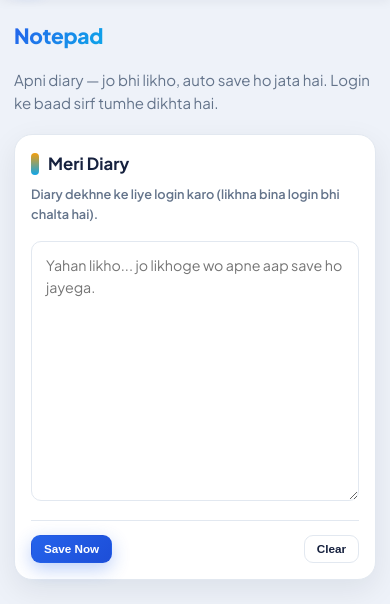
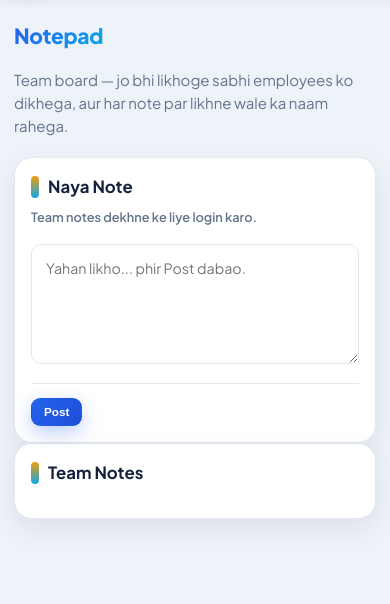
Before and after one commit to cloudman549/nxtgenprs, a Flask app: page /notepad in a window 390 px wide. Shown: the part 55-659 px from the top of the page. Run offline with Flask 3, Linux system fonts and the light colour scheme; some libraries are stand-ins or nearby versions.

Commit message:
22OCT 7:38

```diff
--- a/app.py
+++ b/app.py
@@ -133,6 +133,9 @@
 
 notepad_col = db["notepad"]
 
+# Shared team notes board (sabki dikhti hain, author tag ke saath).
+notes_col = db["notepad_notes"]
+
 chat_col = db["chat_messages"]
 try:
     chat_col.create_index("ts")
@@ -177,25 +180,45 @@
         fresh_ids_col.create_index([("user_id", ASCENDING)], unique=False)
     except PyMongoError as exc:
         logger.warning("Index 'fresh_ids.user_id' not created: %s", exc)
-
-
-_init_db()
+    try:
+        notes_col.create_index([("created_at", ASCENDING)], unique=False)
+    except PyMongoError as exc:
+        logger.warning("Index 'notes.created_at' not created: %s", exc)
+
+
+def _init_db_more():
+    """Bhaari/optional indexes — call-members, call-signals, shares, etc."""
+    for coll, keys, kw in (
+        (call_members_col, [("user_id", ASCENDING), ("room", ASCENDING)], {"unique": True}),
+        (call_members_col, [("room", ASCENDING), ("last_seen", ASCENDING)], {}),
+        (call_signals_col, [("room", ASCENDING), ("_id", ASCENDING)], {}),
+        (pdfs_col, [("share_token", ASCENDING)], {"sparse": True}),
+        (fresh_ids_col, [("created_at", ASCENDING)], {}),
+        (tickets_col, [("user_id", ASCENDING), ("created_at", ASCENDING)], {}),
+    ):
+        try:
+            coll.create_index(keys, **kw)
+        except PyMongoError as exc:
+            logger.warning("Index %s not created: %s", keys, exc)
 
 
 def _warm_mongo_background():
+    """Import ko block kiye bina Mongo warm-up + DB init + admin bootstrap."""
     try:
         _prime_mongo()
         logger.info("Mongo pool warmed")
     except Exception:
         logger.warning("Mongo warm-up skipped")
-
-
-try:
-    import threading as _threading
-
-    _threading.Thread(target=_warm_mongo_background, daemon=True).start()
-except Exception:
-    pass
+    try:
+        _init_db()
+        _init_db_more()
+        logger.info("DB indexes ensured")
+    except Exception:
+        logger.exception("DB init failed")
+    try:
+        _bootstrap_admin()
+    except Exception:
+        logger.exception("Bootstrap admin failed")
 
 
 def _backfill_expires_at():
@@ -252,10 +275,7 @@
     logger.info("Bootstrap admin created: %s", Config.ADMIN_USERNAME)
 
 
-try:
-    _bootstrap_admin()
-except PyMongoError:
-    logger.exception("Could not bootstrap admin user (is MongoDB reachable?)")
+# (DB init + admin bootstrap ab background warm thread me — neeche start hota hai)
 
 # ---------------------------------------------------------------- Helpers
 _CACHE = {}
@@ -2381,7 +2401,7 @@
     bg.save(buf, format="PNG")
     payload = {"image": base64.b64encode(buf.getvalue()).decode("ascii")}
     try:
-        r = requests.post(_IR_CAPTCHA_SVC, json=payload, timeout=25)
+        r = requests.post(_IR_CAPTCHA_SVC, json=payload, timeout=8)
         if r.status_code == 200:
             j = r.json()
             if j.get("success") and j.get("answer") is not None:
@@ -2404,14 +2424,16 @@
         png = session.get(f"https://www.indianrail.gov.in/enquiry/captchaDraw.png?t={int(time.time() * 1000)}", timeout=20).content
     except Exception:
         return ""
-    try:
-        ans = _ir_solve_captcha_remote(png)
+    # 1) Local pure solver (fast, no third-party, Vercel par bhi chalta hai)
+    try:
+        ans = _ir_solve_captcha_pure(png)
         if ans:
             return ans
     except Exception:
         pass
-    try:
-        ans = _ir_solve_captcha_pure(png)
+    # 2) Remote solver — sirf tab jab pure fail ho (fallback)
+    try:
+        ans = _ir_solve_captcha_remote(png)
         if ans:
             return ans
     except Exception:
@@ -3654,42 +3676,107 @@
     return render_template("dashboard.html", user=user)
 
 
+def _serialize_note(doc, user):
+    author_id = doc.get("author_id", "")
+    return {
+        "id": str(doc["_id"]),
+        "author": doc.get("author_name", ""),
+        "author_id": author_id,
+        "text": doc.get("text", ""),
+        "created_at": doc.get("created_at").isoformat() if hasattr(doc.get("created_at"), "isoformat") else "",
+        "edited": bool(doc.get("edited_by")),
+        "edited_by": doc.get("edited_by", ""),
+        "mine": author_id == str((user or {}).get("_id", "")),
+    }
+
+
 @app.route("/api/notepad", methods=["GET"])
 def api_get_notepad():
     user = get_current_user()
     if user is None:
         return jsonify({"success": False, "error": "login-required"}), 401
-    doc = notepad_col.find_one({"user_id": str(user["_id"])})
+    docs = list(notes_col.find({}).sort("created_at", ASCENDING).limit(500))
     return jsonify({
         "success": True,
-        "content": (doc or {}).get("content", ""),
-        "updated_at": (doc or {}).get("updated_at"),
+        "me_id": str(user["_id"]),
+        "notes": [_serialize_note(d, user) for d in docs],
     })
 
 
 @app.route("/api/notepad", methods=["POST"])
 @csrf_protected
 def api_save_notepad():
+    user = get_current_user()
+    if user is None:
+        return jsonify({"success": False, "error": "login-required"}), 401
     data = request.get_json(silent=True) or request.form
-    content = data.get("content") or ""
+    text = (data.get("text") or data.get("content") or "").strip()
+    if not text:
+        return jsonify({"success": False, "error": "Kuch likho."}), 400
+    if len(text) > 2000:
+        return jsonify({"success": False, "error": "2000 characters se chhota rakho."}), 400
+    doc = {
+        "author_id": str(user["_id"]),
+        "author_name": user.get("username", ""),
+        "text": text,
+        "created_at": datetime.now(timezone.utc),
+    }
+    try:
+        result = notes_col.insert_one(doc)
+    except PyMongoError:
+        logger.exception("Could not save note")
+        return jsonify({"success": False, "error": "Note save nahi hua."}), 500
+    doc["_id"] = result.inserted_id
+    return jsonify({"success": True, "note": _serialize_note(doc, user)}), 201
+
+
+@app.route("/api/notepad/<note_id>", methods=["PUT"])
+@csrf_protected
+def api_edit_notepad(note_id):
     user = get_current_user()
-    if user is not None:
-        filter_q = {"user_id": str(user["_id"])}
-    else:
-        device = (data.get("device") or "").strip()
-        if not device or len(device) > 64:
-            return jsonify({"success": False, "error": "Device id missing."}), 400
-        filter_q = {"_id": device}
-    try:
-        notepad_col.update_one(
-            filter_q,
-            {"$set": {"content": content, "updated_at": datetime.now(timezone.utc)}},
-            upsert=True,
+    if user is None:
+        return jsonify({"success": False, "error": "login-required"}), 401
+    data = request.get_json(silent=True) or request.form
+    text = (data.get("text") or "").strip()
+    if not text:
+        return jsonify({"success": False, "error": "Kuch likho."}), 400
+    if len(text) > 2000:
+        return jsonify({"success": False, "error": "2000 characters se chhota rakho."}), 400
+    try:
+        oid = ObjectId(note_id)
+    except (InvalidId, TypeError):
+        return jsonify({"success": False, "error": "Galat note id."}), 400
+    try:
+        notes_col.update_one(
+            {"_id": oid},
+            {"$set": {"text": text, "edited_by": user.get("username", ""),
+                      "updated_at": datetime.now(timezone.utc)}},
         )
+        doc = notes_col.find_one({"_id": oid})
     except PyMongoError:
-        logger.exception("Could not save notepad")
-        return jsonify({"success": False, "error": "Notepad save nahi hua."}), 500
-    return jsonify({"success": True, "message": "Saved."})
+        logger.exception("Could not edit note")
+        return jsonify({"success": False, "error": "Edit nahi hua."}), 500
+    if not doc:
+        return jsonify({"success": False, "error": "Note nahi mila."}), 404
+    return jsonify({"success": True, "note": _serialize_note(doc, user)})
+
+
+@app.route("/api/notepad/<note_id>", methods=["DELETE"])
+@csrf_protected
+def api_delete_notepad(note_id):
+    user = get_current_user()
+    if user is None:
+        return jsonify({"success": False, "error": "login-required"}), 401
+    try:
+        oid = ObjectId(note_id)
+    except (InvalidId, TypeError):
+        return jsonify({"success": False, "error": "Galat note id."}), 400
+    try:
+        notes_col.delete_one({"_id": oid})
+    except PyMongoError:
+        logger.exception("Could not delete note")
+        return jsonify({"success": False, "error": "Delete nahi hua."}), 500
+    return jsonify({"success": True})
 
 
 # ---------------------------------------------------------------- CLI command
@@ -3767,6 +3854,15 @@
     return response
 
 
+# ---------------------------------------------------------------- Warm-up (non-blocking)
+try:
+    import threading as _threading
+
+    _threading.Thread(target=_warm_mongo_background, daemon=True).start()
+except Exception:
+    pass
+
+
 # ---------------------------------------------------------------- Entry point
 if __name__ == "__main__":
     _prime_mongo()
--- a/static/css/style.css
+++ b/static/css/style.css
@@ -1543,7 +1543,7 @@
   resize: vertical;
 }
 .bulk-textarea { min-height: 180px; }
-.notepad-textarea { min-height: 420px; line-height: 1.6; }
+.notepad-textarea { min-height: 140px; line-height: 1.6; }
 .bulk-textarea:focus, .notepad-textarea:focus { outline: none; border-color: var(--brand); }
 .notepad-foot {
   display: flex;
@@ -1559,6 +1559,50 @@
   font-size: 0.85rem;
   font-weight: 600;
 }
+.notepad-count { font-size: 0.85rem; }
+.notepad-list { display: flex; flex-direction: column; gap: 10px; }
+.note-item {
+  border: 1px solid var(--border);
+  border-radius: 10px;
+  padding: 10px 12px;
+  background: var(--card);
+}
+.note-head {
+  display: flex;
+  align-items: center;
+  gap: 8px;
+  margin-bottom: 6px;
+}
+.note-author { font-weight: 700; color: var(--brand); }
+.note-time { color: var(--muted); font-size: 0.78rem; }
+.note-actions { margin-left: auto; display: inline-flex; gap: 6px; }
+.note-btn {
+  border: 1px solid var(--border);
+  background: transparent;
+  color: var(--ink);
+  border-radius: 8px;
+  font-size: 0.78rem;
+  font-weight: 600;
+  padding: 3px 9px;
+  cursor: pointer;
+}
+.note-btn:hover { border-color: var(--brand); }
+.note-del:hover { border-color: #dc2626; color: #dc2626; }
+.note-text { white-space: pre-wrap; word-break: break-word; line-height: 1.5; }
+.note-edit-area {
+  width: 100%;
+  border: 1px solid var(--brand);
+  border-radius: 8px;
+  background: var(--card);
+  color: var(--ink);
+  font-family: inherit;
+  font-size: 0.95rem;
+  padding: 8px 10px;
+  min-height: 80px;
+  resize: vertical;
+}
+.note-edit-row { display: flex; gap: 8px; margin-top: 8px; }
+.note-empty { padding: 14px 4px; }
 .user-actions { display: flex; align-items: center; gap: 8px; }
 
 /* ============================================================ Topbar actions & hamburger */
@@ -1656,7 +1700,7 @@
   .auth-card { padding: 24px 18px; }
   .user-row { flex-wrap: wrap; }
   .user-email { max-width: 100%; }
-  .notepad-textarea { min-height: 260px; }
+  .notepad-textarea { min-height: 120px; }
   .toast-wrap { left: 12px; right: 12px; bottom: 12px; }
   .toast { max-width: none; }
 
--- a/static/js/notepad.js
+++ b/static/js/notepad.js
@@ -5,22 +5,10 @@
   var area = document.getElementById("notepadContent");
   var statusEl = document.getElementById("notepadStatus");
   var saveBtn = document.getElementById("notepadSaveBtn");
-  var clearBtn = document.getElementById("notepadClearBtn");
+  var listEl = document.getElementById("notepadList");
+  var countEl = document.getElementById("notepadCount");
   var toastWrap = document.getElementById("toastWrap");
-
-  var saveTimer = null;
-  var isLoggedIn = false;
-
-  function getDeviceId() {
-    var k = "nxt_device_id";
-    var id = null;
-    try { id = localStorage.getItem(k); } catch (e) {}
-    if (!id) {
-      id = "dev-" + Date.now().toString(36) + "-" + Math.random().toString(36).slice(2, 10);
-      try { localStorage.setItem(k, id); } catch (e) {}
-    }
-    return id;
-  }
+  var meId = "";
 
   function toast(msg, type) {
     var el = document.createElement("div");
@@ -30,65 +18,206 @@
     setTimeout(function () { el.remove(); }, 3000);
   }
 
-  function setStatus(msg) {
-    if (!statusEl) return;
-    statusEl.textContent = msg;
+  function setStatus(msg) { if (statusEl) statusEl.textContent = msg; }
+
+  function esc(s) {
+    return String(s == null ? "" : s)
+      .replace(/&/g, "&amp;").replace(/</g, "&lt;").replace(/>/g, "&gt;")
+      .replace(/"/g, "&quot;").replace(/'/g, "&#39;");
   }
 
-  function saveNow() {
-    clearTimeout(saveTimer);
-    setStatus("Saving...");
-    var body = { content: area.value };
-    if (!isLoggedIn) body.device = getDeviceId();
-    return fetch("/api/notepad", {
-      method: "POST",
-      headers: { "Content-Type": "application/json", "X-CSRF-Token": csrf },
-      body: JSON.stringify(body)
-    })
-      .then(function (r) { return r.json(); })
-      .then(function (data) {
-        if (data.success) {
-          var d = new Date();
-          var t = String(d.getHours()).padStart(2, "0") + ":" + String(d.getMinutes()).padStart(2, "0");
-          setStatus("Saved " + t);
+  function fmtTime(iso) {
+    if (!iso) return "";
+    var d = new Date(iso);
+    if (isNaN(d.getTime())) return "";
+    var now = new Date();
+    var hm = String(d.getHours()).padStart(2, "0") + ":" + String(d.getMinutes()).padStart(2, "0");
+    if (d.toDateString() === now.toDateString()) return hm;
+    var dd = String(d.getDate()).padStart(2, "0") + "/" + String(d.getMonth() + 1).padStart(2, "0");
+    return dd + " " + hm;
+  }
+
+  function noteEl(n) {
+    var wrap = document.createElement("div");
+    wrap.className = "note-item";
+    wrap.setAttribute("data-id", n.id);
+
+    var head = document.createElement("div");
+    head.className = "note-head";
+    var who = document.createElement("span");
+    who.className = "note-author";
+    who.textContent = n.author || "?";
+    var time = document.createElement("span");
+    time.className = "note-time";
+    time.textContent = fmtTime(n.created_at) + (n.edited ? " \u00b7 edited" : "");
+    var actions = document.createElement("div");
+    actions.className = "note-actions";
+    var edit = document.createElement("button");
+    edit.type = "button"; edit.className = "note-btn"; edit.textContent = "Edit";
+    var del = document.createElement("button");
+    del.type = "button"; del.className = "note-btn note-del"; del.textContent = "Delete";
+    actions.appendChild(edit);
+    actions.appendChild(del);
+    head.appendChild(who);
+    head.appendChild(time);
+    head.appendChild(actions);
+
+    var body = document.createElement("div");
+    body.className = "note-text";
+    body.textContent = n.text || "";
+
+    wrap.appendChild(head);
+    wrap.appendChild(body);
+
+    edit.addEventListener("click", function () { startEdit(wrap, n); });
+    del.addEventListener("click", function () { delNote(wrap, n); });
+    return wrap;
+  }
+
+  function updateCount() {
+    var c = listEl.querySelectorAll(".note-item").length;
+    if (countEl) countEl.textContent = c + " note" + (c === 1 ? "" : "s");
+  }
+
+  function render(notes) {
+    listEl.innerHTML = "";
+    if (!notes.length) {
+      var empty = document.createElement("div");
+      empty.className = "note-empty muted";
+      empty.textContent = "Abhi koi note nahi. Pehla note tum likho!";
+      listEl.appendChild(empty);
+    } else {
+      notes.forEach(function (n) { listEl.appendChild(noteEl(n)); });
+    }
+    updateCount();
+  }
+
+  function load() {
+    return fetch("/api/notepad", { headers: { "X-CSRF-Token": csrf } })
+      .then(function (r) {
+        if (r.status === 401) return { success: false, login_required: true };
+        return r.json();
+      })
+      .then(function (d) {
+        if (d && d.success) {
+          meId = d.me_id || "";
+          render(d.notes || []);
+          setStatus("Loaded");
+        } else if (d && d.login_required) {
+          setStatus("Team notes dekhne ke liye login karo.");
+          listEl.innerHTML = "";
         } else {
-          setStatus(data.error || "Save nahi hua.");
+          setStatus("Load nahi hua.");
         }
       })
       .catch(function () { setStatus("Network error."); });
   }
 
-  area.addEventListener("input", function () {
-    clearTimeout(saveTimer);
-    setStatus("Typing...");
-    saveTimer = setTimeout(saveNow, 900);
-  });
+  function post() {
+    var text = (area.value || "").trim();
+    if (!text) { setStatus("Kuch likho."); return; }
+    setStatus("Posting...");
+    fetch("/api/notepad", {
+      method: "POST",
+      headers: { "Content-Type": "application/json", "X-CSRF-Token": csrf },
+      body: JSON.stringify({ text: text })
+    })
+      .then(function (r) { return r.json(); })
+      .then(function (d) {
+        if (d && d.success && d.note) {
+          area.value = "";
+          var empty = listEl.querySelector(".note-empty");
+          if (empty) empty.remove();
+          listEl.appendChild(noteEl(d.note));
+          updateCount();
+          setStatus("Posted");
+          toast("Note post ho gaya.", "ok");
+        } else {
+          setStatus((d && d.error) || "Post nahi hua.");
+          toast((d && d.error) || "Post nahi hua.", "");
+        }
+      })
+      .catch(function () { setStatus("Network error."); });
+  }
 
-  if (saveBtn) saveBtn.addEventListener("click", saveNow);
+  function delNote(wrap, n) {
+    if (!confirm("Ye note delete karna hai?")) return;
+    fetch("/api/notepad/" + encodeURIComponent(n.id), {
+      method: "DELETE", headers: { "X-CSRF-Token": csrf }
+    })
+      .then(function (r) { return r.json(); })
+      .then(function (d) {
+        if (d && d.success) {
+          wrap.remove();
+          updateCount();
+          toast("Note delete ho gaya.", "ok");
+        } else {
+          toast((d && d.error) || "Delete nahi hua.", "");
+        }
+      })
+      .catch(function () { toast("Network error.", ""); });
+  }
 
-  if (clearBtn) {
-    clearBtn.addEventListener("click", function () {
-      if (!confirm("Poora notepad clear karna hai? (save bhi ho jayega)")) return;
-      area.value = "";
-      saveNow();
+  function startEdit(wrap, n) {
+    if (wrap.querySelector(".note-edit-area")) return;
+    var body = wrap.querySelector(".note-text");
+    var ta = document.createElement("textarea");
+    ta.className = "note-edit-area";
+    ta.value = n.text || "";
+    var row = document.createElement("div");
+    row.className = "note-edit-row";
+    var save = document.createElement("button");
+    save.type = "button"; save.className = "btn btn-primary btn-sm"; save.textContent = "Save";
+    var cancel = document.createElement("button");
+    cancel.type = "button"; cancel.className = "btn btn-ghost btn-sm"; cancel.textContent = "Cancel";
+    row.appendChild(save);
+    row.appendChild(cancel);
+    body.replaceWith(ta);
+    wrap.appendChild(row);
+    ta.focus();
+
+    function close() { ta.replaceWith(body); row.remove(); }
+
+    cancel.addEventListener("click", close);
+    save.addEventListener("click", function () {
+      var text = (ta.value || "").trim();
+      if (!text) { toast("Kuch likho.", ""); return; }
+      fetch("/api/notepad/" + encodeURIComponent(n.id), {
+        method: "PUT",
+        headers: { "Content-Type": "application/json", "X-CSRF-Token": csrf },
+        body: JSON.stringify({ text: text })
+      })
+        .then(function (r) { return r.json(); })
+        .then(function (d) {
+          if (d && d.success && d.note) {
+            n.text = d.note.text;
+            n.edited = d.note.edited;
+            body.textContent = d.note.text;
+            var timeEl = wrap.querySelector(".note-time");
+            if (timeEl) timeEl.textContent = fmtTime(n.created_at) + (d.note.edited ? " \u00b7 edited" : "");
+            close();
+            toast("Note update ho gaya.", "ok");
+          } else {
+            toast((d && d.error) || "Edit nahi hua.", "");
+          }
+        })
+        .catch(function () { toast("Network error.", ""); });
     });
   }
 
-  fetch("/api/notepad", { headers: { "X-CSRF-Token": csrf } })
-    .then(function (r) {
-      if (r.status === 401) return { success: false, login_required: true };
-      return r.json();
-    })
-    .then(function (data) {
-      if (data && data.success) {
-        isLoggedIn = true;
-        area.value = data.content || "";
-        setStatus("Loaded");
-      } else if (data && data.login_required) {
-        setStatus("Diary dekhne ke liye login karo (likhna bina login bhi chalta hai).");
-      } else {
-        setStatus("Load nahi hua.");
-      }
-    })
-    .catch(function () { setStatus("Network error."); });
+  if (area) {
+    area.addEventListener("keydown", function (e) {
+      if ((e.ctrlKey || e.metaKey) && e.key === "Enter") { post(); }
+    });
+  }
+  if (saveBtn) saveBtn.addEventListener("click", post);
+
+  load();
+  setInterval(function () {
+    if (document.hidden || document.querySelector(".note-edit-area")) return;
+    load();
+  }, 15000);
+  document.addEventListener("visibilitychange", function () {
+    if (!document.hidden && !document.querySelector(".note-edit-area")) load();
+  });
 })();
--- a/templates/base.html
+++ b/templates/base.html
@@ -11,7 +11,7 @@
   <style>
     body { font-family: 'Plus Jakarta Sans', system-ui, -apple-system, 'Segoe UI', Roboto, Arial, sans-serif; }
   </style>
-  <link rel="stylesheet" href="{{ url_for('static', filename='css/style.css') }}?v=68">
+  <link rel="stylesheet" href="{{ url_for('static', filename='css/style.css') }}?v=69">
   <link rel="manifest" href="/manifest.webmanifest">
   <link rel="icon" href="{{ url_for('static', filename='nxtgen.png') }}">
   <link rel="apple-touch-icon" sizes="180x180" href="{{ url_for('static', filename='apple-touch-icon.png') }}">
@@ -158,7 +158,7 @@
     })();
   </script>
   {% if session.get('user_id') %}
-  <script src="{{ url_for('static', filename='js/chat.js') }}?v=54"></script>
+  <script src="{{ url_for('static', filename='js/chat.js') }}?v=55"></script>
   {% endif %}
   <script src="{{ url_for('static', filename='js/install.js') }}?v=2"></script>
 </body>
--- a/templates/notepad.html
+++ b/templates/notepad.html
@@ -3,24 +3,31 @@
 {% block content %}
 <div class="page-head">
   <h1><span class="grad-text">Notepad</span></h1>
-  <p class="muted">Apni diary — jo bhi likho, auto save ho jata hai. Login ke baad sirf tumhe dikhta hai.</p>
+  <p class="muted">Team board — jo bhi likhoge sabhi employees ko dikhega, aur har note par likhne wale ka naam rahega.</p>
 </div>
 
 <div class="card">
   <div class="list-head">
-    <h2><span class="card-head-accent"></span>Meri Diary</h2>
+    <h2><span class="card-head-accent"></span>Naya Note</h2>
     <div class="notepad-status" id="notepadStatus">Loading...</div>
   </div>
-  <textarea id="notepadContent" class="notepad-textarea" placeholder="Yahan likho... jo likhoge wo apne aap save ho jayega."></textarea>
+  <textarea id="notepadContent" class="notepad-textarea" placeholder="Yahan likho... phir Post dabao."></textarea>
   <div class="notepad-foot">
-    <button type="button" id="notepadSaveBtn" class="btn btn-primary btn-sm">Save Now</button>
-    <button type="button" id="notepadClearBtn" class="btn btn-ghost btn-sm">Clear</button>
+    <button type="button" id="notepadSaveBtn" class="btn btn-primary btn-sm">Post</button>
   </div>
+</div>
+
+<div class="card">
+  <div class="list-head">
+    <h2><span class="card-head-accent"></span>Team Notes</h2>
+    <div class="notepad-count muted" id="notepadCount"></div>
+  </div>
+  <div id="notepadList" class="notepad-list"></div>
 </div>
 
 <div id="toastWrap" class="toast-wrap" aria-live="polite"></div>
 {% endblock %}
 
 {% block scripts %}
-<script src="{{ url_for('static', filename='js/notepad.js') }}?v=45"></script>
+<script src="{{ url_for('static', filename='js/notepad.js') }}?v=46"></script>
 {% endblock %}
```
Also changed, not shown: static/js/chat.js (+12 -3 lines).
